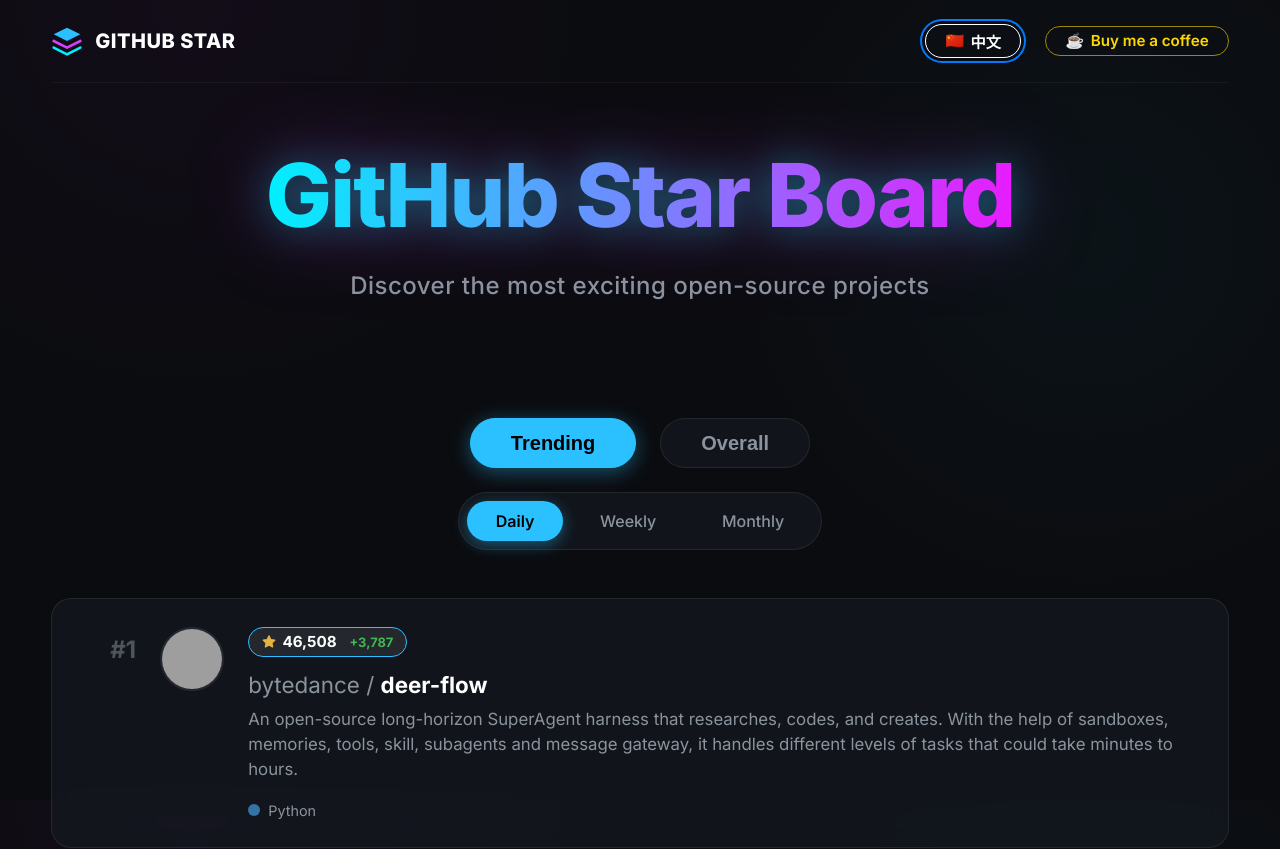
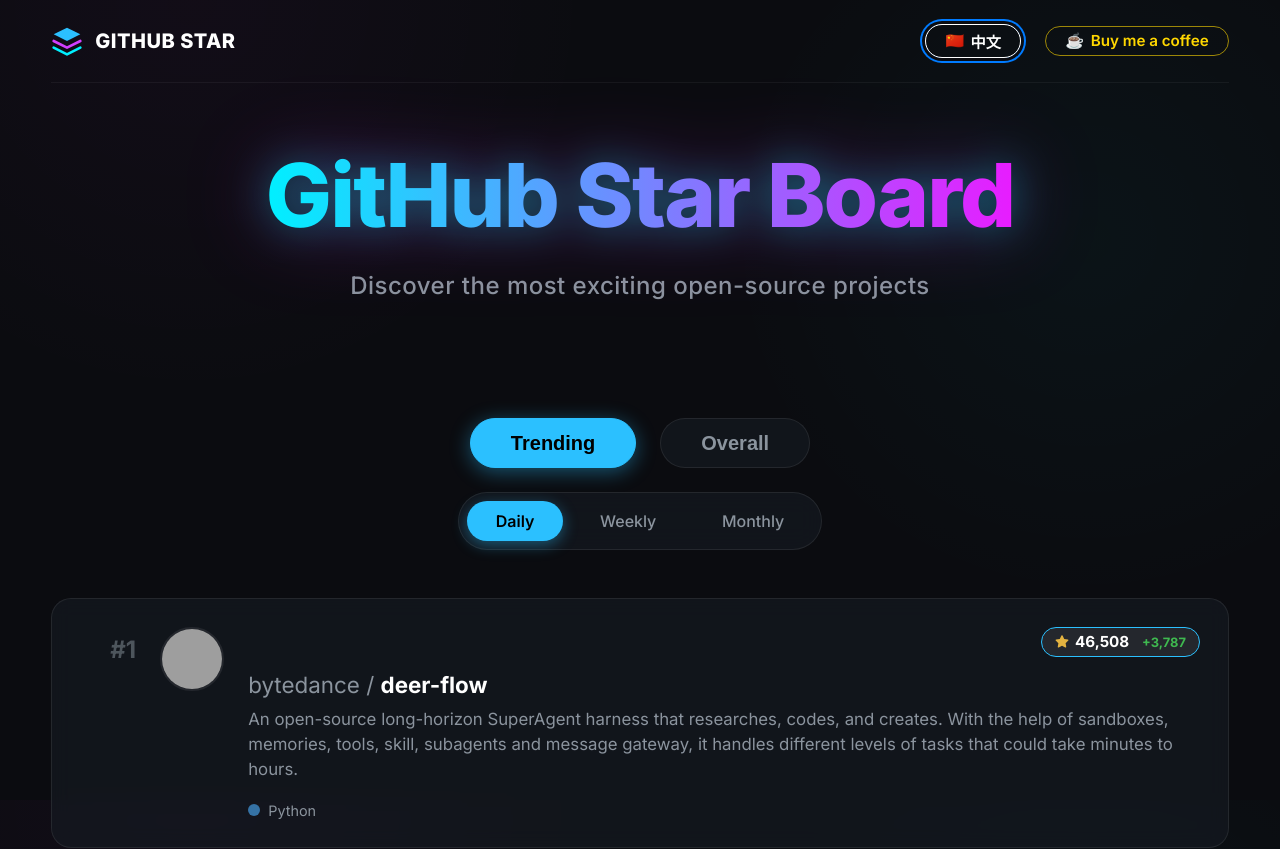
Before and after one commit to JJJIKING/githubstar, a React (Vite) app: page / in a window 1280 px wide. Shown: the top 849 px of the page. Built offline with nearby package versions, Linux system fonts and the light colour scheme; grey boxes are pictures that could not be loaded.

Commit message:
fix(ui): star counter moved to top-right corner

```diff
--- a/src/index.css
+++ b/src/index.css
@@ -311,6 +311,7 @@
 .stars-row {
   margin-bottom: 0.8rem;
   display: flex;
+  justify-content: flex-end; /* PUSHES STARS TO THE RIGHT */
 }
 
 .repo-header {
```
